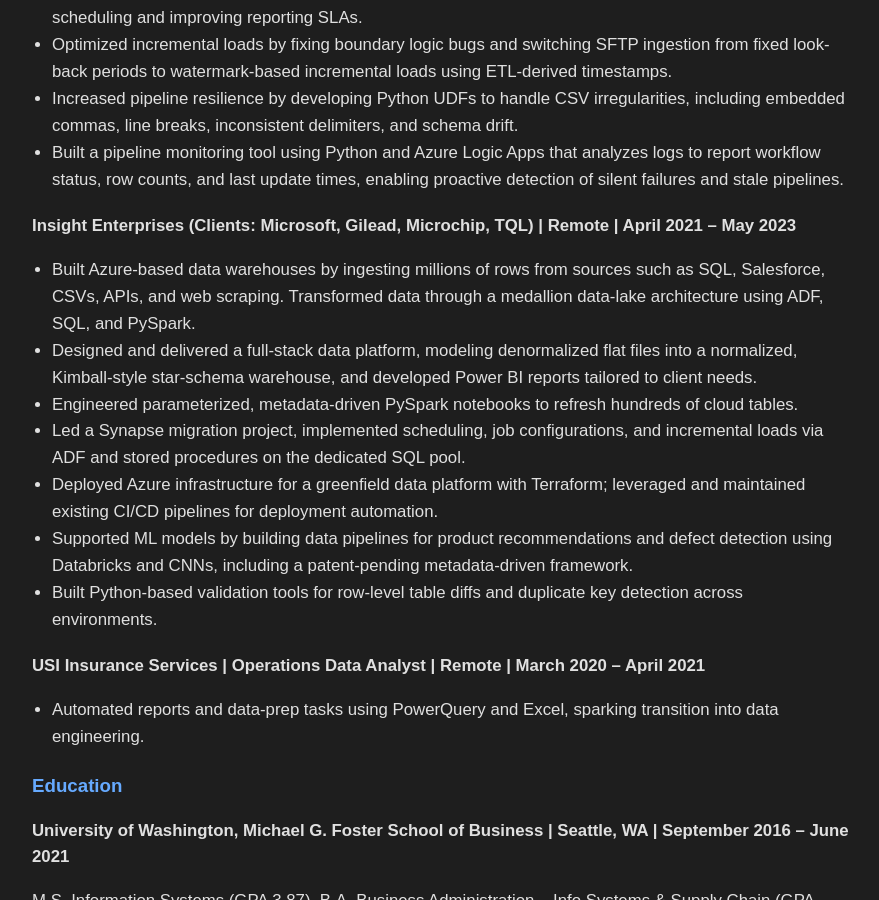
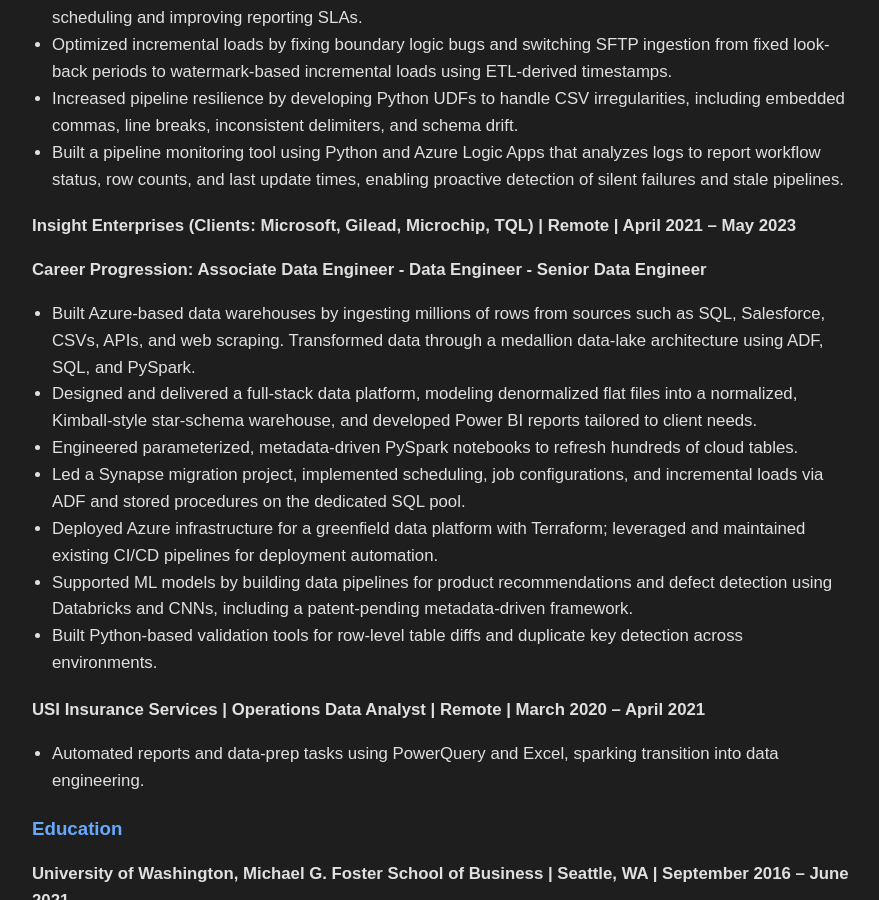
Before and after one commit to dgusty244/dgusty244.github.io, a Jekyll site: the page built from index.html, in a window 1280 px wide and 900 px high, scrolled down 1359 px. Shown: the whole window, without its empty margins (198-1077 px from the left). Built offline with Jekyll 4.4.1, drawn with Linux system fonts in a browser that asks for light colours.

Commit message:
Update index.html
insightonhomepage

```diff
--- a/index.html
+++ b/index.html
@@ -34,6 +34,7 @@
   </ul>
 
   <p><strong>Insight Enterprises (Clients: Microsoft, Gilead, Microchip, TQL) | Remote | April 2021 – May 2023</strong></p>
+  <p><strong>Career Progression: Associate Data Engineer - Data Engineer - Senior Data Engineer</strong></p>
   <ul>
     <li>Built Azure-based data warehouses by ingesting millions of rows from sources such as SQL, Salesforce, CSVs, APIs, and web scraping. Transformed data through a medallion data-lake architecture using ADF, SQL, and PySpark.</li>
     <li>Designed and delivered a full-stack data platform, modeling denormalized flat files into a normalized, Kimball-style star-schema warehouse, and developed Power BI reports tailored to client needs.</li>
```
